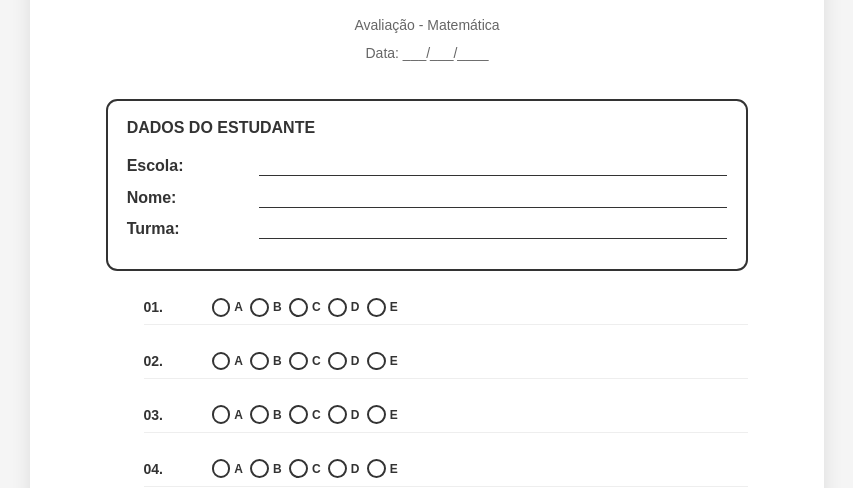
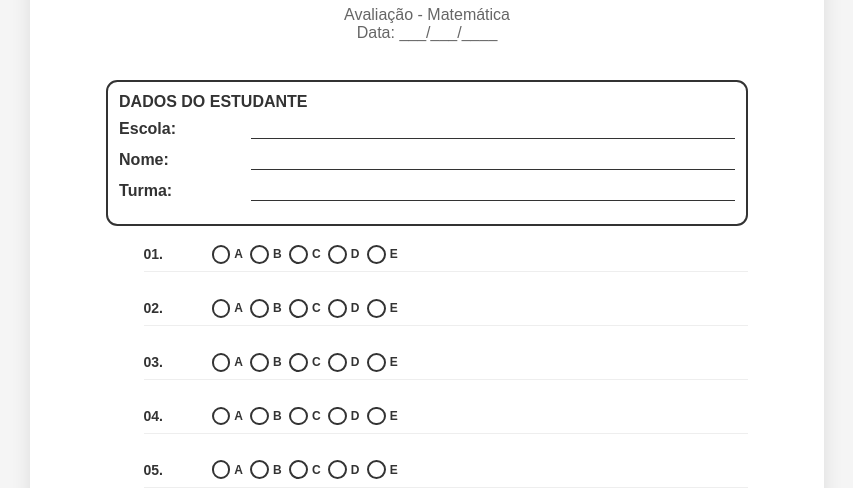
Before and after one commit to Saulocoimbraa/meu-leitor-de-gabarito, a plain HTML site: page Modelo_de_Gabarito_Imprimir.html in a window 1280 px wide. Shown: the part 612-1100 px from the top of the page, without its empty margins (213-1066 px from the left). Drawn offline with Linux system fonts and the light colour scheme.

Commit message:
Update Modelo_de_Gabarito_Imprimir.html

```diff
--- a/Modelo_de_Gabarito_Imprimir.html
+++ b/Modelo_de_Gabarito_Imprimir.html
@@ -148,25 +148,24 @@
         .gabarito-title {
             font-size: 24px; /* Ajustável conforme necessidade */
             font-weight: bold;
-            margin-bottom: 5mm;
+            margin-bottom: 2mm;
             text-transform: uppercase;
         }
 
         .gabarito-subtitle {
-            font-size: 14px; /* Ajustável */
+            font-size: 16px; /* Ajustável */
             color: #666;
-            margin-bottom: 3mm;
         }
 
         .student-info {
             border: 2px solid #333;
-            padding: 5mm;
-            margin-bottom: 5mm;
+            padding: 3mm;
+            margin-bottom: 3mm;
             border-radius: 3mm;
         }
 
         .student-info h3 {
-            margin-bottom: 5mm;
+            margin-bottom: 2mm;
             font-size: 16px; /* Ajustável */
         }
 
```
